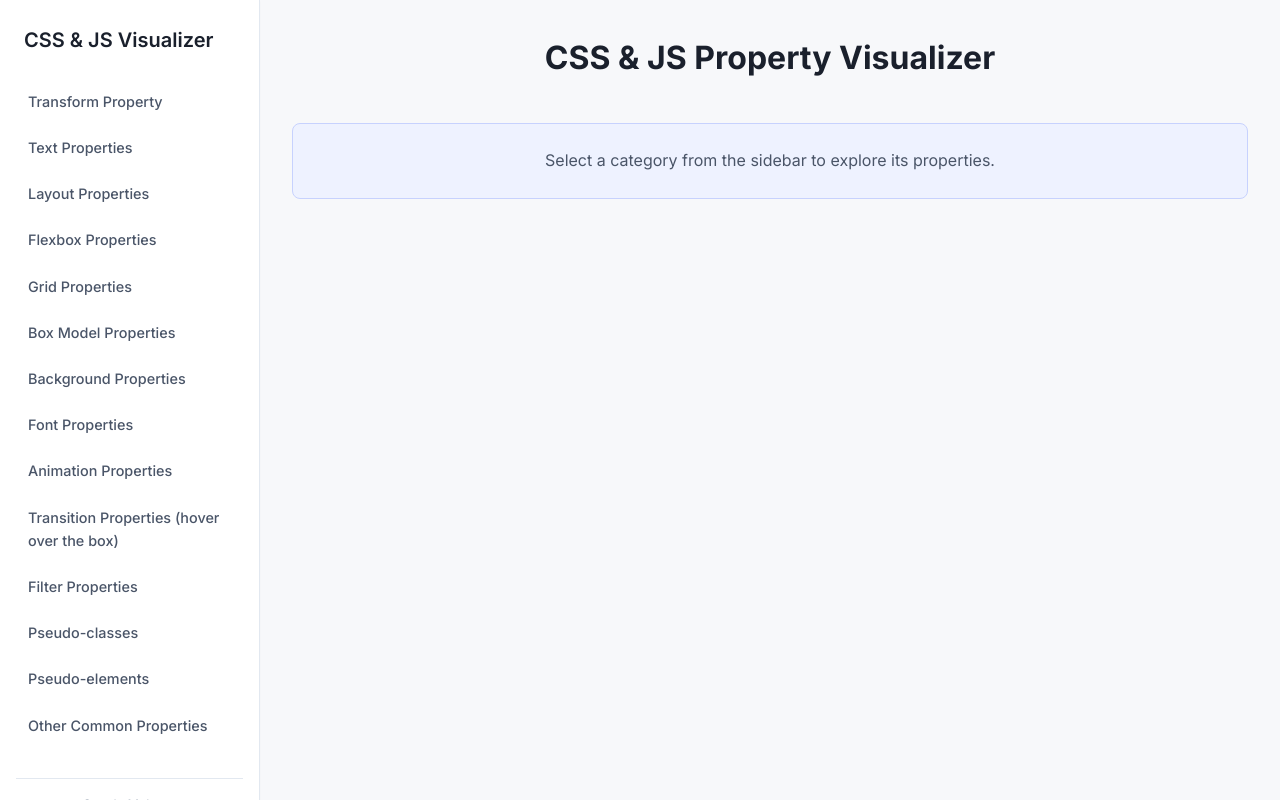
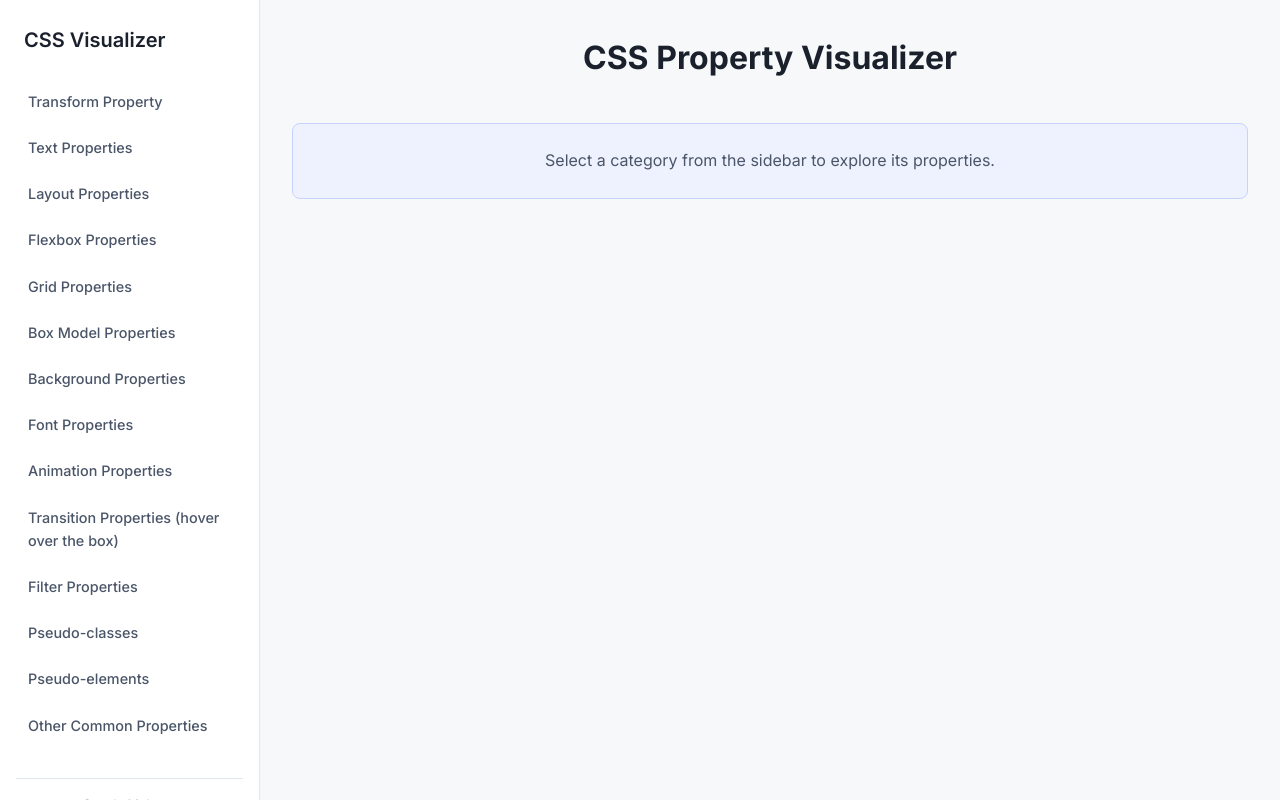
Before and after one commit to Sanele4848/CSS-JS-DOM-Visualizer, a plain HTML site: page index.html in a window 1280 px wide. Drawn offline with Linux system fonts and the light colour scheme.

Commit message:
Update index.html

```diff
--- a/index.html
+++ b/index.html
@@ -3,7 +3,7 @@
 <head>
   <meta charset="UTF-8">
   <meta name="viewport" content="width=device-width, initial-scale=1.0">
-  <title>Modern CSS & JS Visualizer Pro</title>
+  <title>CSS Visualizer Pro</title>
   <link rel="preconnect" href="https://fonts.googleapis.com">
   <link rel="preconnect" href="https://fonts.gstatic.com" crossorigin>
   <link href="https://fonts.googleapis.com/css2?family=Inter:wght@300;400;500;600;700&family=Roboto+Mono:wght@400;500&display=swap" rel="stylesheet">
@@ -481,7 +481,7 @@
 </button>
 
 <aside class="sidebar" id="appSidebar">
-  <div class="sidebar-header">CSS & JS Visualizer</div>
+  <div class="sidebar-header">CSS Visualizer</div>
   <nav class="sidebar-nav" id="main-navigation-links">
     <ul>
       <!-- Links will be populated by JS -->
@@ -504,7 +504,7 @@
 </aside>
 
 <main class="main-content" id="mainContentArea">
-  <h1 id="app-title">CSS & JS Property Visualizer</h1>
+  <h1 id="app-title">CSS Property Visualizer</h1>
 
 
   <p id="instructions">Select a category from the sidebar to explore its properties.</p>
```
